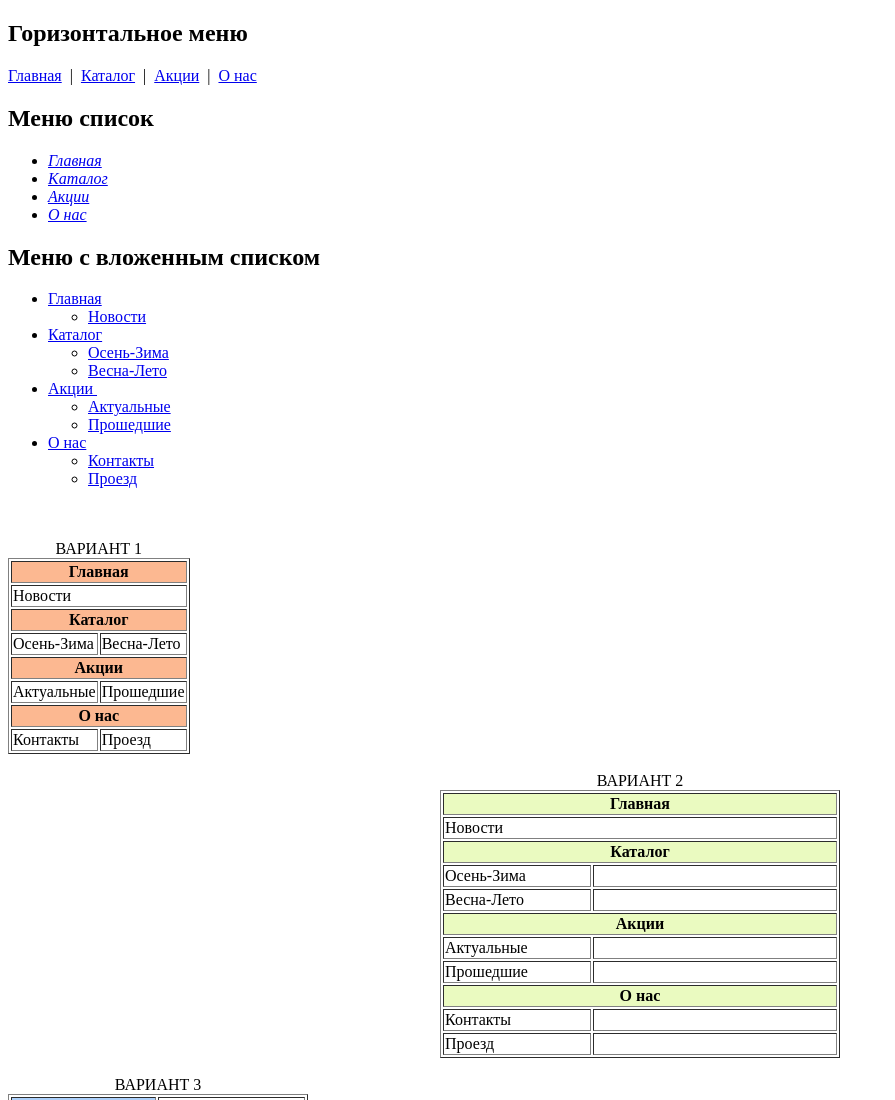
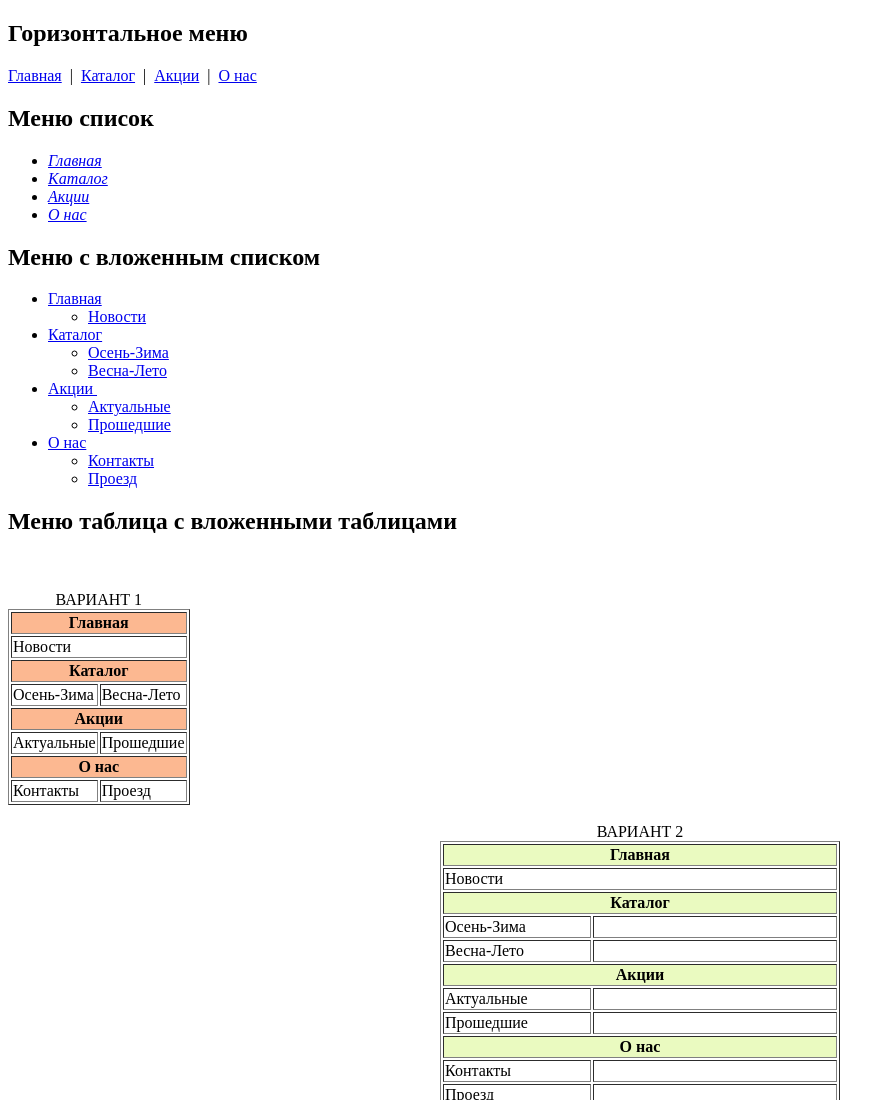
Before and after one commit to alvik1975/Aliaksandr_Misachenka, a plain HTML site: page Homework_SC1-81-20/lesson2/Task1_links/menu.html in a window 1280 px wide. Shown: the top 1100 px of the page, without its empty margins (0-895 px from the left). Drawn offline with Linux system fonts and the light colour scheme.

Commit message:
Add head file menu, lesson 2

```diff
--- a/Homework_SC1-81-20/lesson2/Task1_links/menu.html
+++ b/Homework_SC1-81-20/lesson2/Task1_links/menu.html
@@ -52,20 +52,8 @@
         </li>
 
     </ul>
-   <!--
-    <ul>
-        <li><a href="#">Пункт 1</a>
-           <ul>
-               <li><a href="#">Пункт 1</a></li>
-               <li><a href="#">Пункт 2</a></li>
-           </ul>
-        </li>
-        <li><a href="#">Пункт 2</a></li>
-        <li><a href="#">Пункт 3</a></li>
-      </ul>
-      -->
 
-<!-- -------------------------------------------------------------------   -->
+<h2>Меню таблица с вложенными таблицами</h2>
 
 <table border="1">
 <CAPTION><br>ВАРИАНТ 1</CAPTION>
```
Also changed, not shown: 1 other file.
